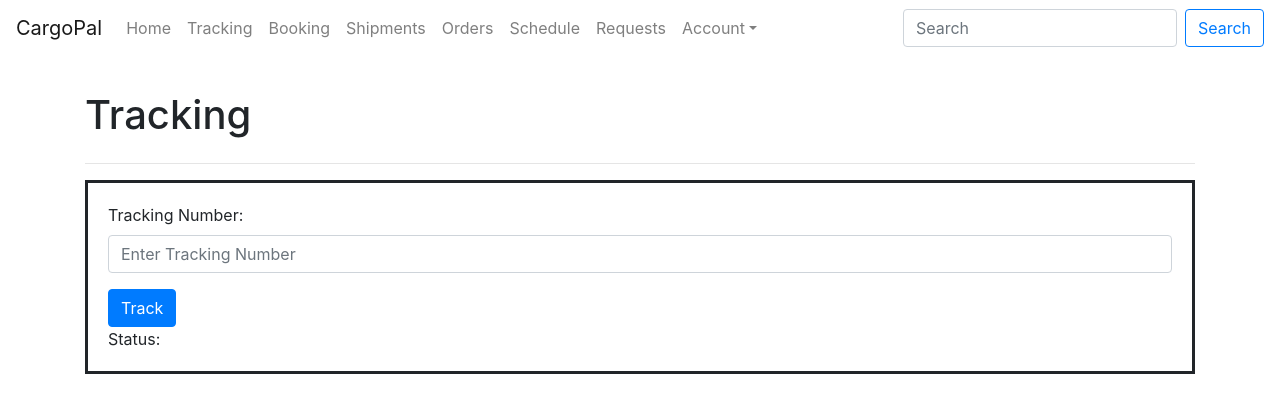
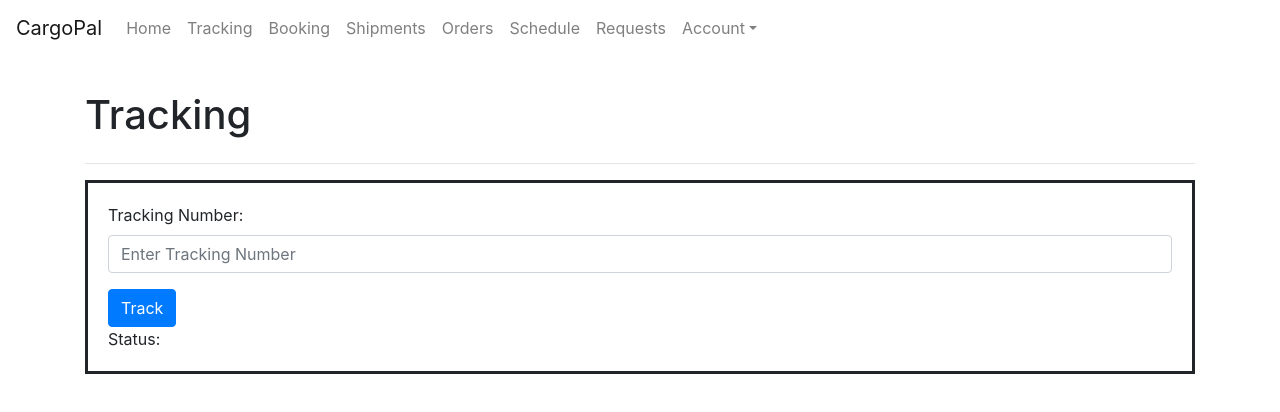
Before and after one commit to sanoj23/cargopal, a React (Create React App) app in the folder cargoPal/ClientApp/: page /tracking in a window 1280 px wide. Shown: the top 412 px of the page. Built offline with nearby package versions, Linux system fonts and the light colour scheme.

Commit message:
Deleted Search on nav bar

```diff
--- a/cargoPal/ClientApp/src/App.js
+++ b/cargoPal/ClientApp/src/App.js
@@ -1,15 +1,16 @@
-import React from 'react';
-import { Route, BrowserRouter, Switch } from 'react-router-dom';
+import React from "react";
+import { Route, BrowserRouter, Switch } from "react-router-dom";
 
-import './App.css';
+import "./App.css";
 
-import BookingScreen from './screens/customer/bookingScreen';
-import HomeScreen from './screens/customer/homeScreen';
+import BookingScreen from "./screens/customer/bookingScreen";
+import HomeScreen from "./screens/customer/homeScreen";
 
-import LandingScreen from './screens/landingScreen';
-import RegisterScreen from './screens/registerScreen';
-import TrackingScreen from './screens/customer/trackingScreen';
-import ScheduleScreen from './screens/agent/scheduleScreen';
+import LandingScreen from "./screens/landingScreen";
+import RegisterScreen from "./screens/registerScreen";
+import TrackingScreen from "./screens/customer/trackingScreen";
+import ScheduleScreen from "./screens/agent/scheduleScreen";
+import OrdersScreen from "./screens/customer/OrdersScreen";
 
 function App() {
   return (
@@ -21,6 +22,7 @@ function App() {
         <Route exact path="/tracking" component={TrackingScreen} />
         <Route exact path="/booking" component={BookingScreen} />
         <Route exact path="/schedule" component={ScheduleScreen} />
+        <Route exact path="/orders" component={OrdersScreen} />
       </Switch>
     </BrowserRouter>
   );
--- a/cargoPal/ClientApp/src/components/navbar.jsx
+++ b/cargoPal/ClientApp/src/components/navbar.jsx
@@ -1,4 +1,4 @@
-import React from 'react';
+import React from "react";
 import {
   Button,
   Nav,
@@ -6,7 +6,7 @@ import {
   Form,
   FormControl,
   NavDropdown,
-} from 'react-bootstrap';
+} from "react-bootstrap";
 
 export default function Navigationbar(props) {
   return (
@@ -31,11 +31,6 @@ export default function Navigationbar(props) {
             <NavDropdown.Item href="/logout">Logout</NavDropdown.Item>
           </NavDropdown>
         </Nav>
-
-        <Form inline>
-          <FormControl type="text" placeholder="Search" className="mr-sm-2" />
-          <Button variant="outline-primary">Search</Button>
-        </Form>
       </Navbar.Collapse>
     </Navbar>
   );
--- /dev/null
+++ b/cargoPal/ClientApp/src/screens/customer/OrdersScreen.jsx
@@ -0,0 +1,15 @@
+import React, { Component } from "react";
+import Screen from "../../components/screen";
+
+class OrdersScreen extends Component {
+  render() {
+    return (
+      <Screen
+        title="View Orders"
+        subtitle="List of approved customer orders."
+      ></Screen>
+    );
+  }
+}
+
+export default OrdersScreen;
```
Also changed, not shown: cargoPal/ClientApp/src/screens/customer/ShipmentsScreen.jsx (added, +10 -0 lines).
